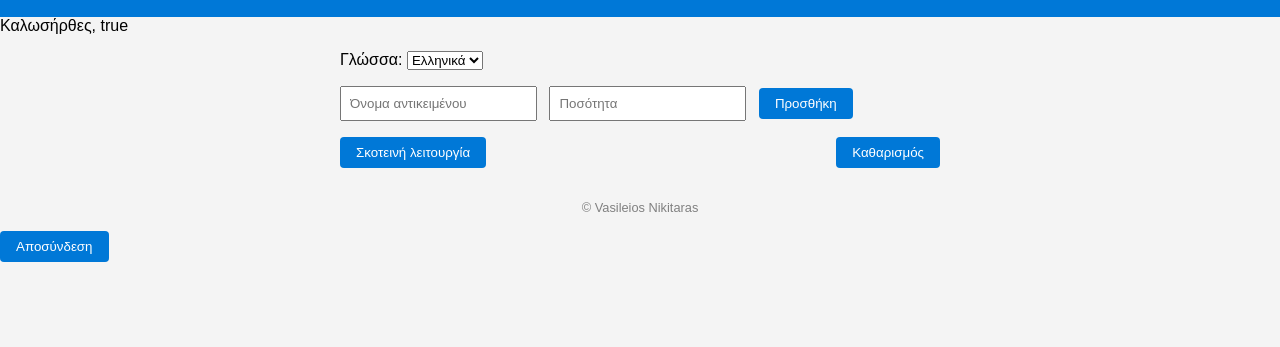
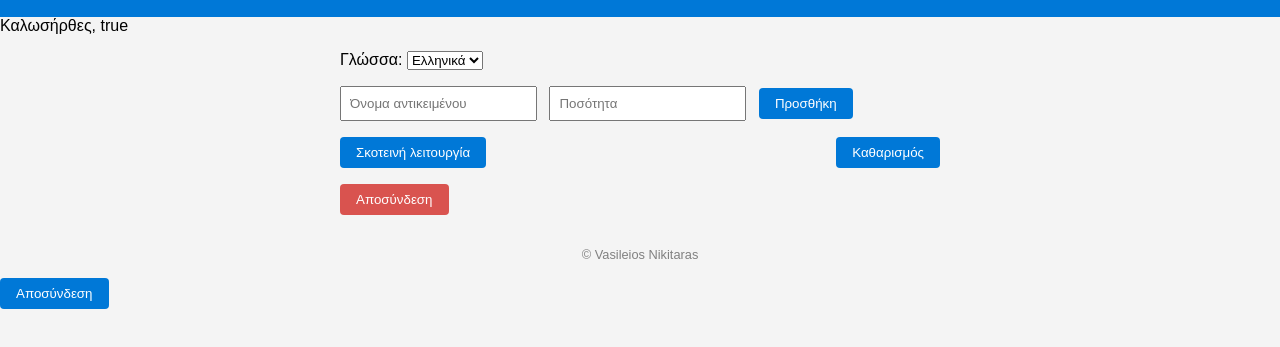
Before and after one commit to vasilisnikitaras/WarehouseApp_Vasileios, a plain HTML site: page index.html in a window 1280 px wide. Shown: the part 95-442 px from the top of the page. Drawn offline with Linux system fonts and the light colour scheme; sample sign-in values are in the browser's storage.

Commit message:
Update index.html

```diff
--- a/index.html
+++ b/index.html
@@ -41,6 +41,9 @@
       <button onclick="clearItems()" id="clearBtn">Καθαρισμός</button>
     </div>
 
+    <button id="logoutBtn" onclick="logout()">Αποσύνδεση</button>
+
+
     <div class="footer">
       © Vasileios Nikitaras
     </div>
```
